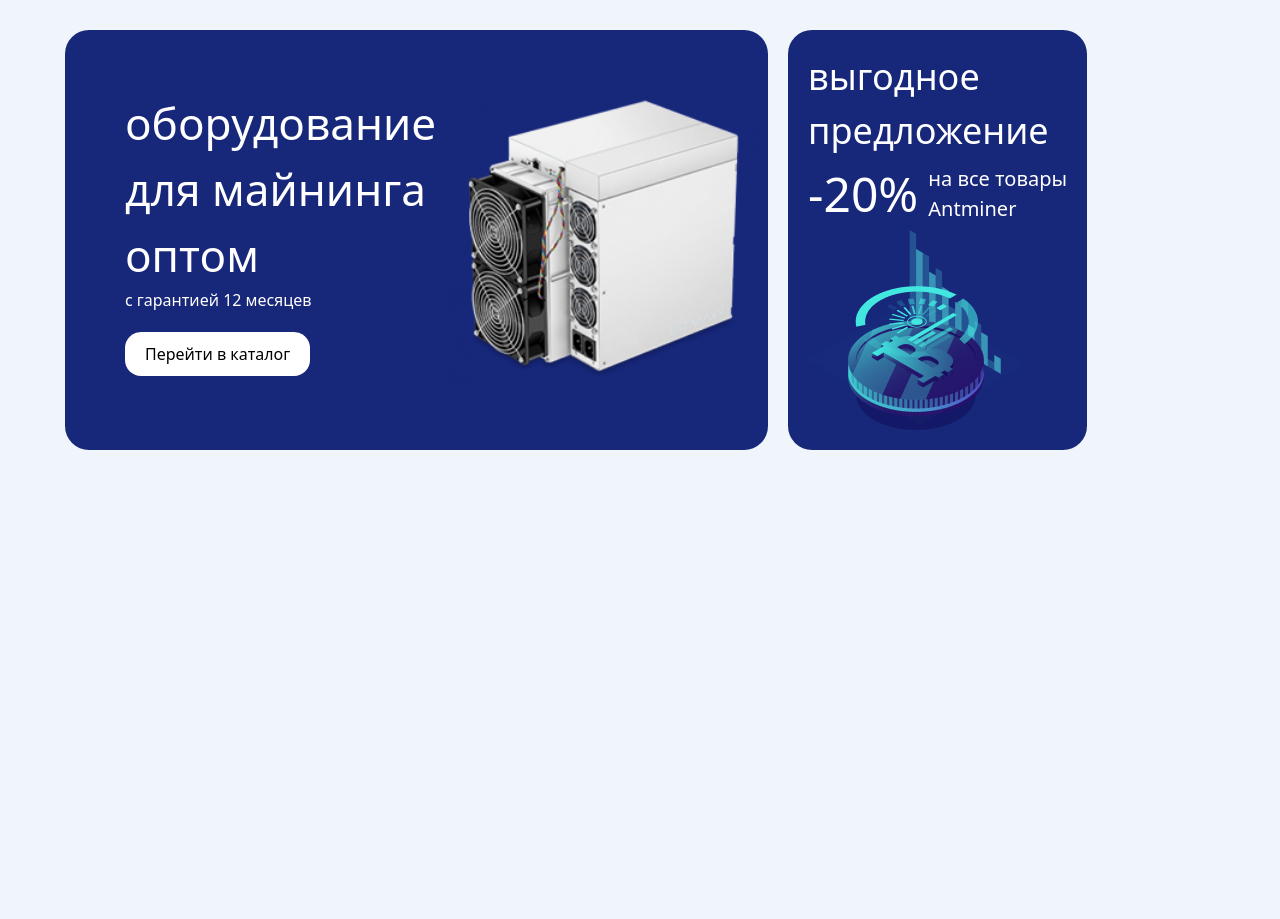
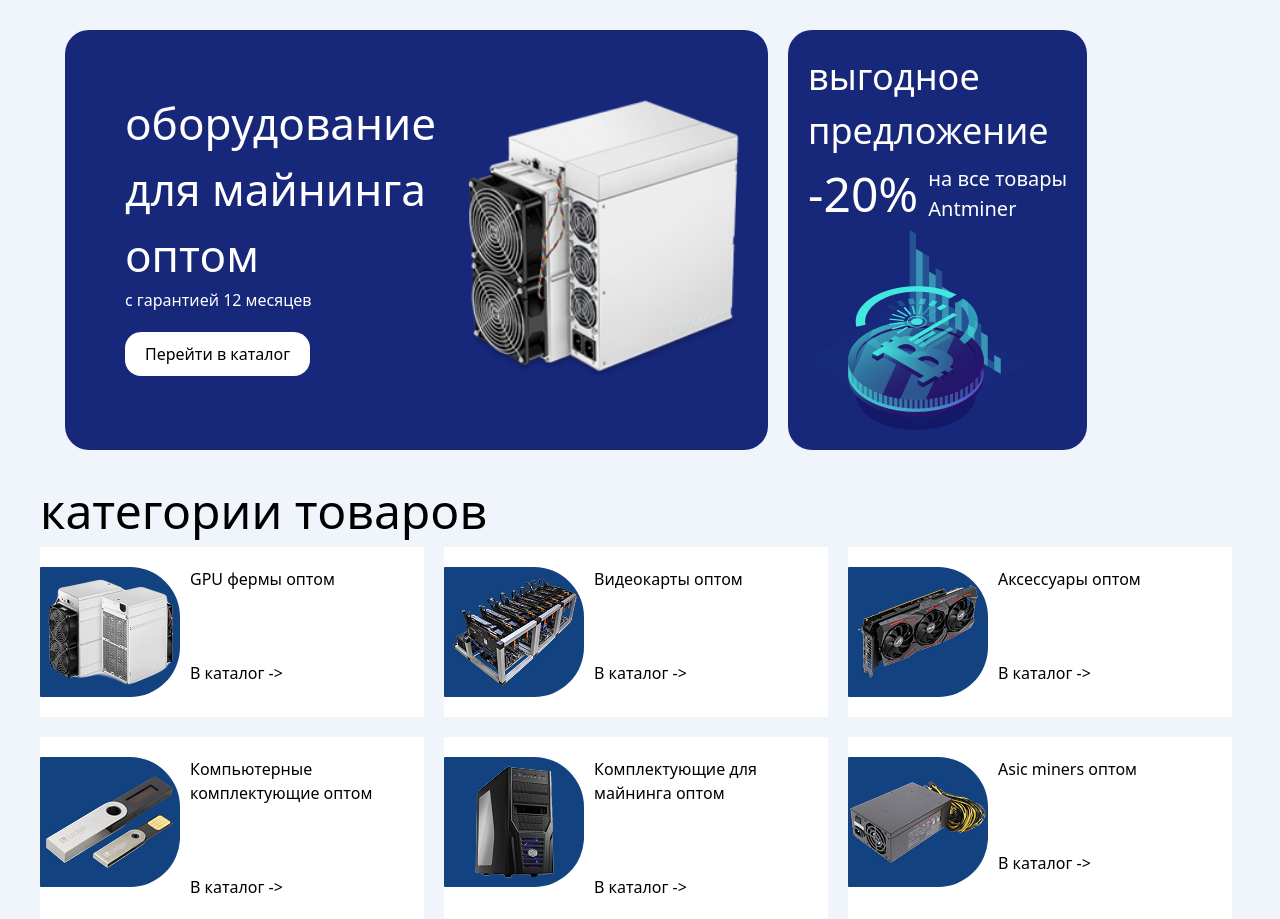
Before and after one commit to saidjannnnnnnn/home-work1, a website: page src/index.html in a window 1280 px wide. Shown: the part 175-1094 px from the top of the page. Before the commit the page ends 800 px from the top, so only its background shows below. Drawn offline with nearby package versions, Linux system fonts and the light colour scheme; files that its build step writes are made by us from their sources.

Commit message:
second section ay tarafi simple

```diff
--- a/src/index.html
+++ b/src/index.html
@@ -62,6 +62,55 @@
                 <img src="./svg.png" alt="">
             </diV>
         </section>
+        <section class="max-w-[1200px] m-auto ">
+            <p class="text-[48px]">категории товаров</p>
+            <div class="flex gap-[20px]">
+                <div class="p-[20px] pl-[0px] flex gap-[10px] items-start bg-white w-[32%]">
+                    <img class="bg-[#134280]" style="border-radius: 1px 50px 50px 1px;" src="./image (78).png" alt="">
+                    <div>
+                        <p>GPU фермы оптом</p>
+                        <p class="mt-[70px]">В каталог -></p>
+                    </div>
+                </div>
+                <div class="p-[20px] pl-[0px] flex gap-[10px] items-start bg-white w-[32%]">
+                    <img class="bg-[#134280]" style="border-radius: 1px 50px 50px 1px;" src="./image (79).png" alt="">
+                    <div>
+                        <p>Видеокарты оптом</p>
+                        <p class="mt-[70px]">В каталог -></p>
+                    </div>
+                </div>
+                <div class="p-[20px] pl-[0px] flex gap-[10px] items-start bg-white w-[32%]">
+                    <img class="bg-[#134280]" style="border-radius: 1px 50px 50px 1px;" src="./image (80).png" alt="">
+                    <div>
+                        <p>Аксессуары оптом</p>
+                        <p class="mt-[70px]">В каталог -></p>
+                    </div>
+                </div>
+            </div>
+            <div class="flex gap-[20px] mt-[20px]">
+                <div class="p-[20px] pl-[0px] flex gap-[10px] items-start bg-white w-[32%]">
+                    <img class="bg-[#134280]" style="border-radius: 1px 50px 50px 1px;" src="./image (82).png" alt="">
+                    <div>
+                        <p>Компьютерные комплектующие оптом</p>
+                        <p class="mt-[70px]">В каталог -></p>
+                    </div>
+                </div>
+                <div class="p-[20px] pl-[0px] flex gap-[10px] items-start bg-white w-[32%]">
+                    <img class="bg-[#134280]" style="border-radius: 1px 50px 50px 1px;" src="./image (83).png" alt="">
+                    <div>
+                        <p>Комплектующие для майнинга оптом</p>
+                        <p class="mt-[70px]">В каталог -></p>
+                    </div>
+                </div>
+                <div class="p-[20px] pl-[0px] flex gap-[10px] items-start bg-white w-[32%]">
+                    <img class="bg-[#134280]" style="border-radius: 1px 50px 50px 1px;" src="./image (84).png" alt="">
+                    <div>
+                        <p>Asic miners оптом</p>
+                        <p class="mt-[70px]">В каталог -></p>
+                    </div>
+                </div>
+            </div>
+        </section>
     </main>
 </body>
 </html>
```
Also changed, not shown: src/image (78).png (added), src/image (79).png (added), src/image (80).png (added), src/image (82).png (added), src/image (83).png (added), src/image (84).png (added).
